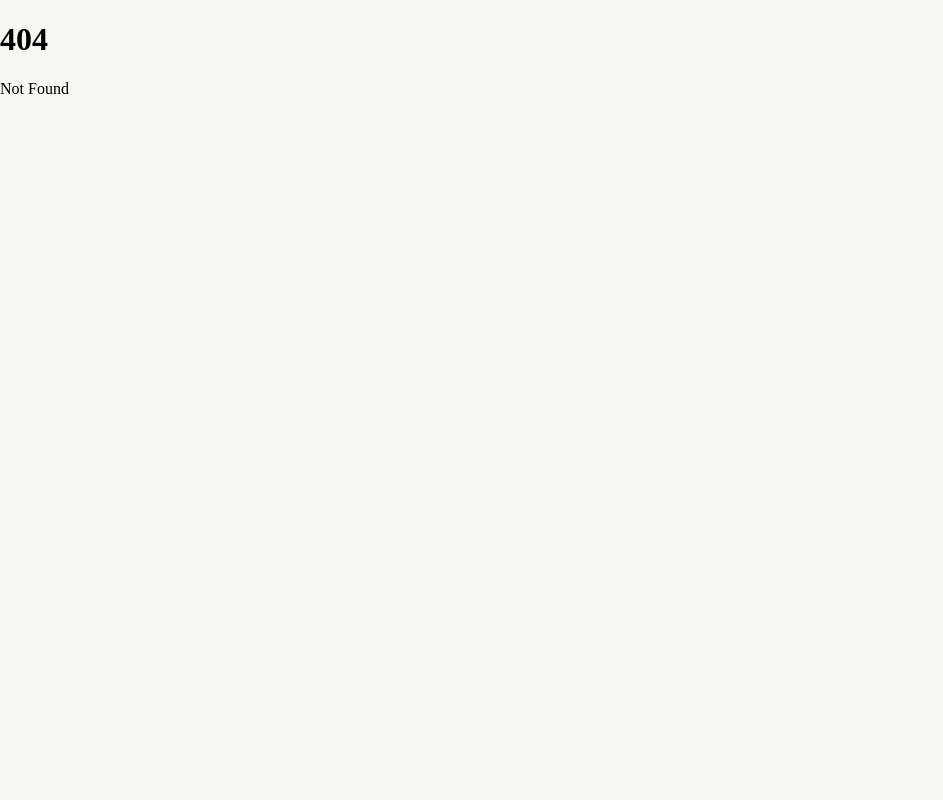
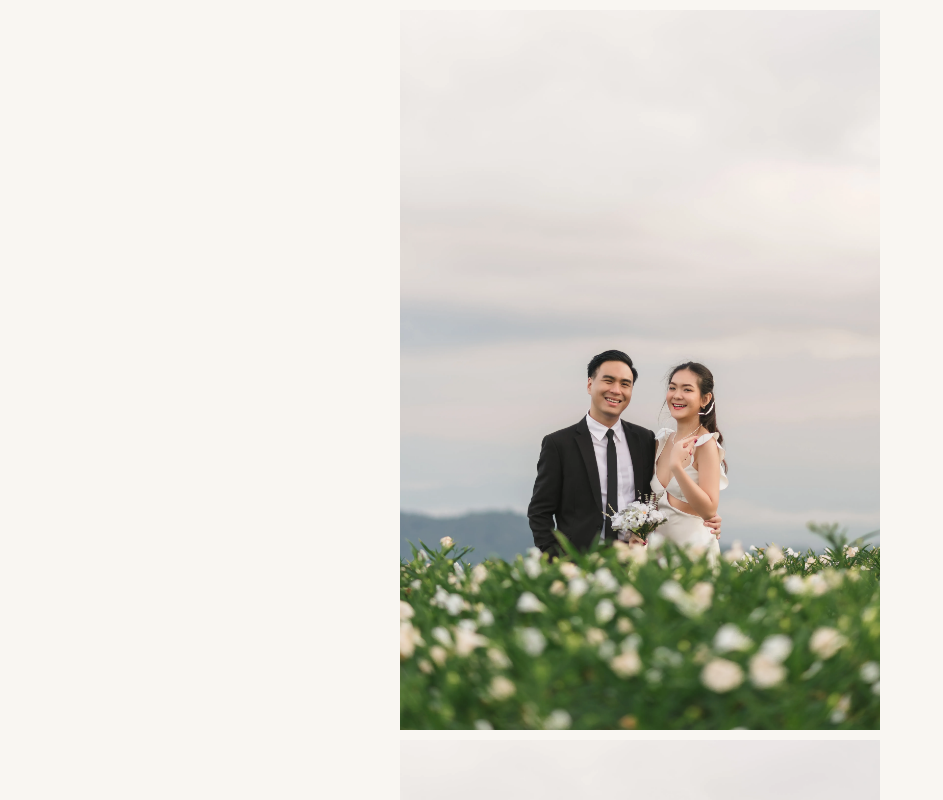
Before and after one commit to yokenoi/aom-yokenoi-wedding-website-app, a SvelteKit app: page /gallery/chiangmai in a window 1280 px wide. Before the commit this address had no page. Shown: the top 800 px of the page, without its empty margins (0-943 px from the left). Built offline with nearby package versions, Linux system fonts and the light colour scheme.

Commit message:
Fix Chiang Mai Gallery

```diff
--- /dev/null
+++ b/src/routes/gallery/chiangmai/+page.svelte
@@ -0,0 +1,35 @@
+<script>
+    const imageModules = import.meta.glob("$lib/images/gallery/chiangmai/*.webp");
+    // const imageUrls = []
+    // for (const modulePath in imageModules) {
+    //     imageModules[modulePath]().then((imageUrl) => {
+    //         console.log(modulePath, imageUrl);
+    //         imageUrls.push(imageUrl)
+    //     });
+    // }
+</script>
+
+<div class="container">
+    {#each Object.values(imageModules) as importImage}
+        {#await importImage() then { default: imgUrl }}
+            <img src="{imgUrl}" alt="{imgUrl}">
+        {/await}
+    {/each}
+</div>
+
+
+<style>
+    .container {
+        width: 95%;
+        max-width: 480px;
+        margin: 10px auto;
+        row-gap: 10px;
+        display: grid;
+
+        justify-content: center;
+    }
+
+    img {
+        width: 100%;
+    }
+</style>
```
